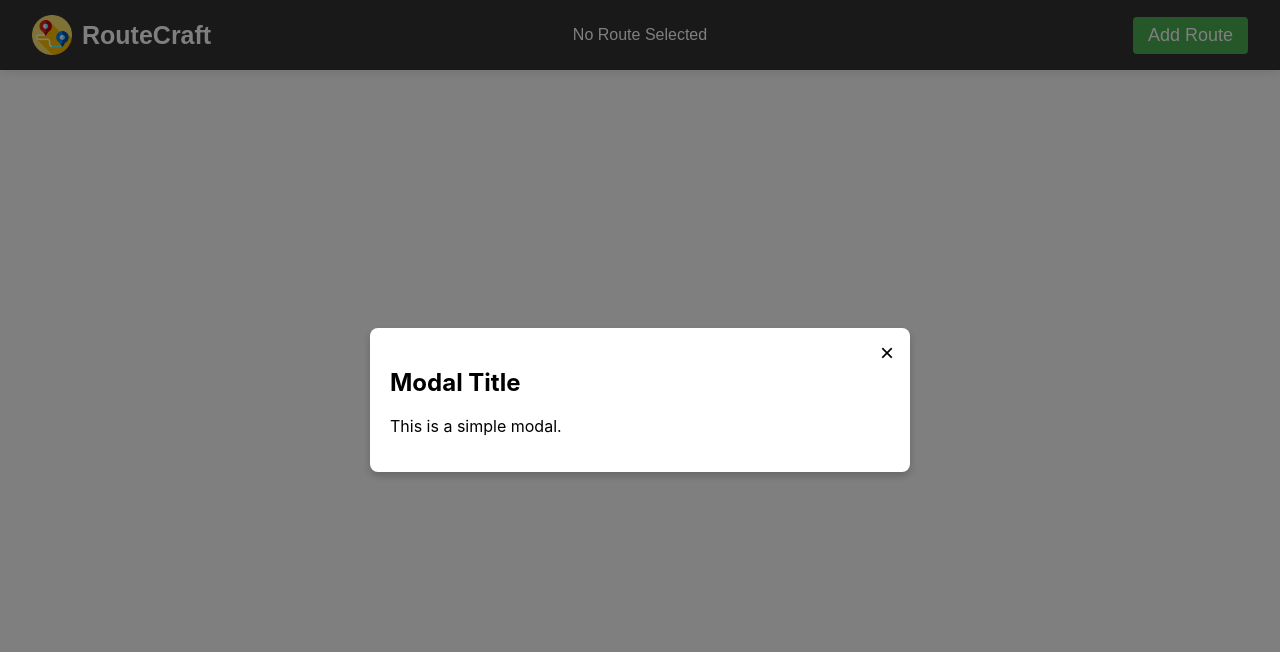
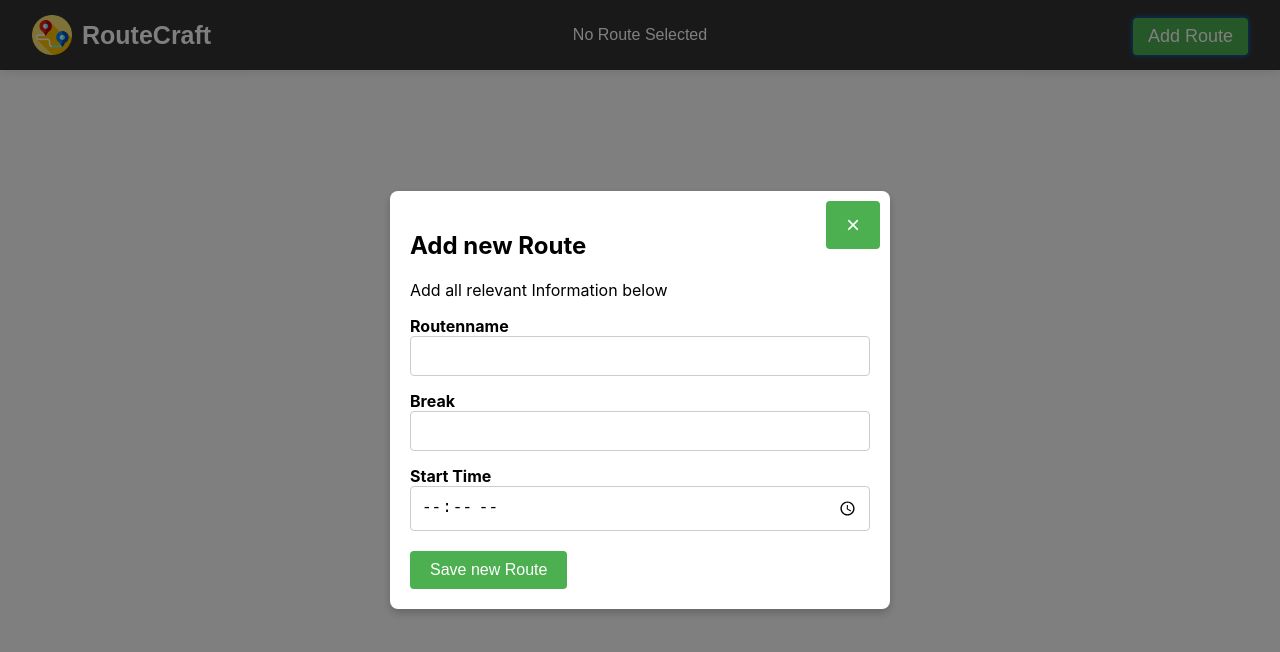
Before and after one commit to Timosbonus/RouteCraftReact, a React (Create React App) app: page / in a window 1280 px wide. Both pictures are taken after a click on the button "Add Route". Shown: the top 652 px of the page. Built offline with nearby package versions, Linux system fonts and the light colour scheme.

Commit message:
Edited Modal to be Able to enter Fields for new Route

```diff
--- a/src/Components/Modal.css
+++ b/src/Components/Modal.css
@@ -21,6 +21,9 @@
   position: relative;
   max-width: 500px;
   width: 90%;
+  display: flex;
+  flex-direction: column;
+  box-sizing: border-box;
 }
 
 /* Close Button */
@@ -28,7 +31,7 @@
   position: absolute;
   top: 10px;
   right: 10px;
-  background: none;
+  background: #4caf50;
   border: none;
   font-size: 1.5rem;
   cursor: pointer;
@@ -37,3 +40,50 @@
 .modal-close:hover {
   color: red;
 }
+
+/* Form Styling */
+form {
+  display: flex;
+  flex-direction: column;
+  gap: 15px; /* Abstand zwischen den Eingabefeldern */
+}
+
+form label {
+  font-weight: bold;
+  margin-bottom: 5px;
+}
+
+form input {
+  padding: 10px;
+  font-size: 1rem;
+  border: 1px solid #ccc;
+  border-radius: 4px;
+  width: 100%; /* Eingabefelder gleich groß */
+  box-sizing: border-box;
+}
+
+form input:focus {
+  border-color: #000000;
+  outline: none;
+}
+
+/* Save Button */
+button {
+  align-self: flex-end; /* Positioniert den Button unten rechts */
+  padding: 10px 20px;
+  background-color: #4caf50;
+  color: white;
+  border: none;
+  border-radius: 4px;
+  font-size: 1rem;
+  cursor: pointer;
+}
+
+button:hover {
+  background-color: #45a049;
+}
+
+button:focus {
+  outline: none;
+  box-shadow: 0 0 5px #007bff;
+}
--- a/src/Components/RouteOverviewComponent.js
+++ b/src/Components/RouteOverviewComponent.js
@@ -5,12 +5,38 @@ import Modal from "./Modal";
 function RouteOverviewComponent({ routeId, setRouteId }) {
   const [isModalOpen, setModalOpen] = useState(false); // state for current modal state
 
+  function handleNewRouteInformation() {
+    setModalOpen(false);
+  }
+
   return (
     <>
       <Navbar routeId={routeId} setModalOpen={setModalOpen}></Navbar>
       <Modal isOpen={isModalOpen} onClose={() => setModalOpen(false)}>
-        <h2>Modal Title</h2>
-        <p>This is a simple modal.</p>
+        <div>
+          <h2>Add new Route</h2>
+          <p>Add all relevant Information below</p>
+          <form onSubmit={handleNewRouteInformation}>
+            <div>
+              <label>Routenname</label>
+              <input type="text" id="routeId"></input>
+            </div>
+            <div>
+              <label>Break</label>
+              <input type="number" id="breakDuration"></input>
+            </div>
+            <div>
+              <label>Start Time</label>
+              <input type="time" id="startTime"></input>
+            </div>
+          </form>
+          <button
+            onClick={handleNewRouteInformation}
+            style={{ marginTop: "20px" }}
+          >
+            Save new Route
+          </button>
+        </div>
       </Modal>
     </>
   );
```
